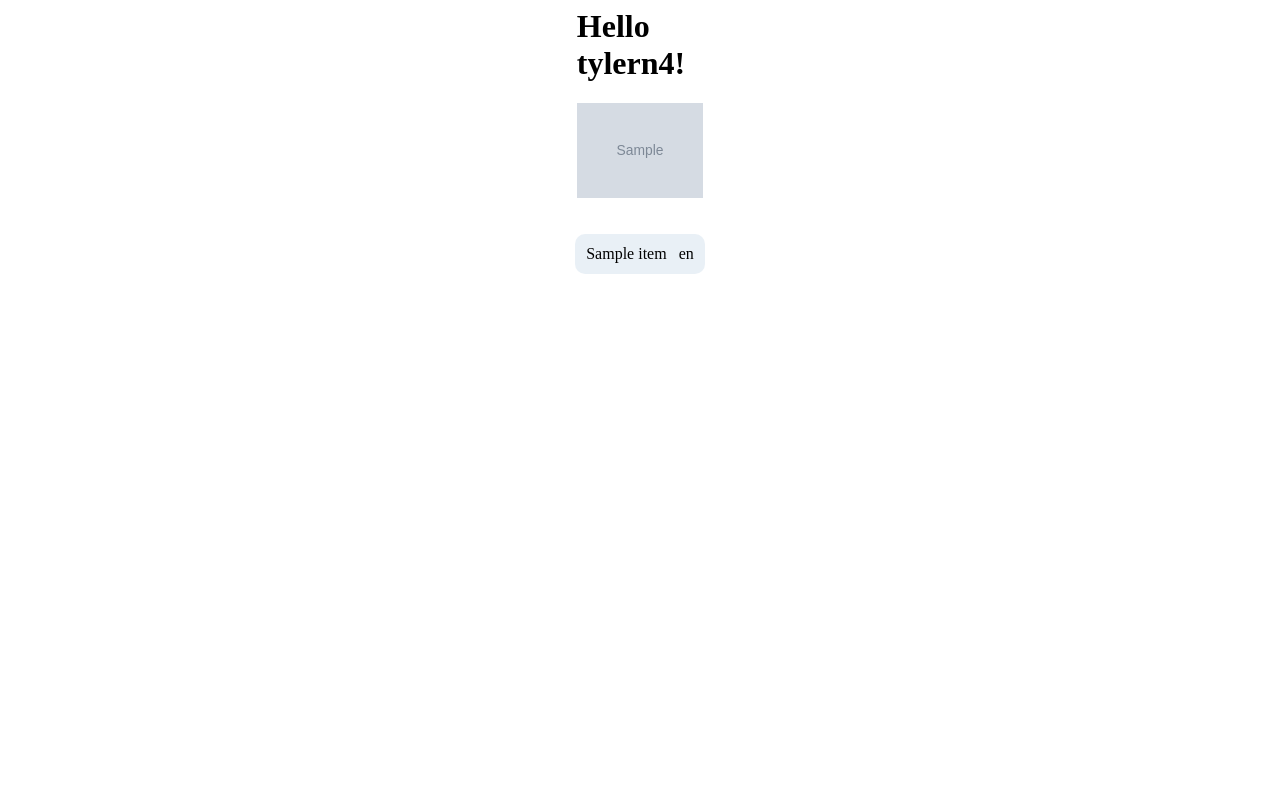
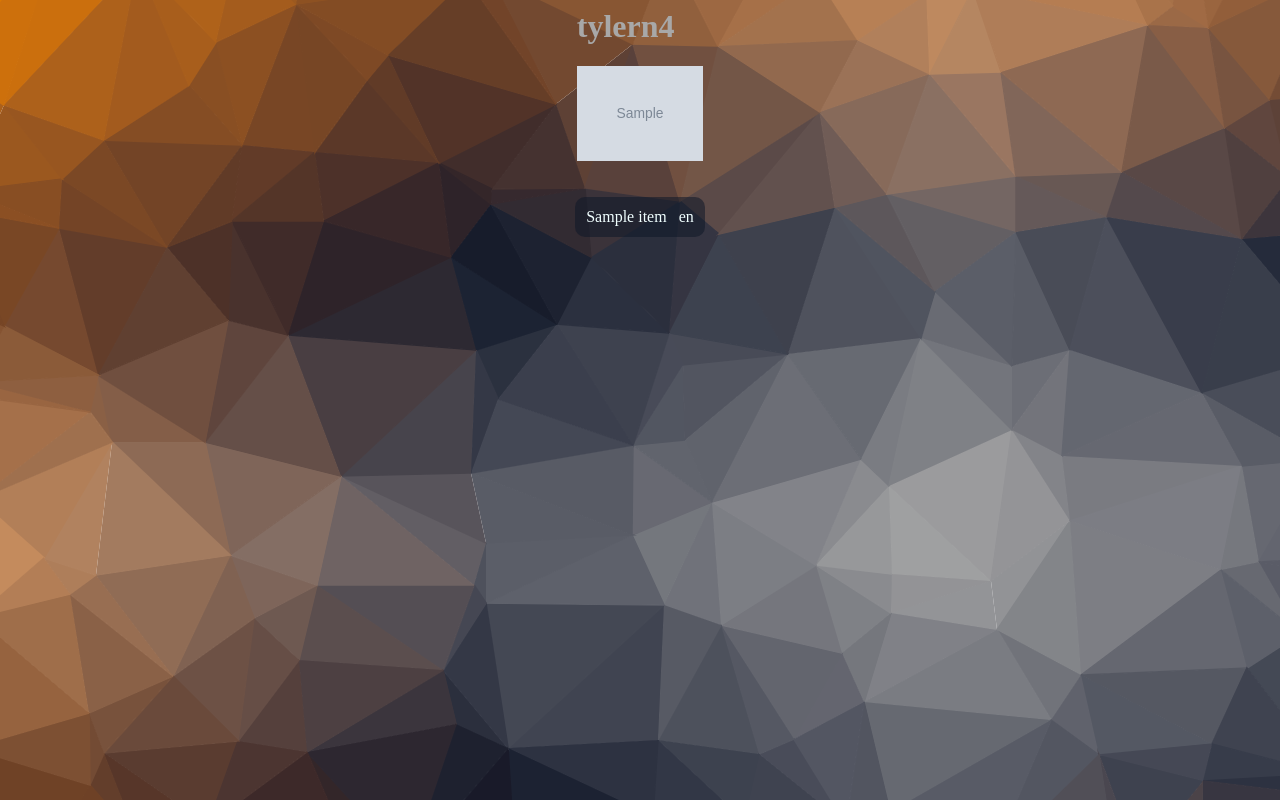
Before and after one commit to tylern4/website, a Flask app: page / in a window 1280 px wide. Run offline with Flask 2, Linux system fonts and the light colour scheme; grey boxes marked "Sample" are stand-in pictures; a database or web service that is not in the repository returns one stand-in record (values such as "Sample title"); data that the repository does not hold is empty.

Commit message:
Change colors and add background image

```diff
--- a/app.py
+++ b/app.py
@@ -2,7 +2,10 @@ from flask import Flask, render_template
 import requests
 import os
 
-app = Flask(__name__, template_folder='templates')
+app = Flask(__name__,
+            static_url_path='',
+            static_folder='templates',
+            template_folder='templates')
 
 
 header = {"Authorization": f"token {os.getenv('GITHUB_OAUTH')}"}
--- a/templates/hello.html
+++ b/templates/hello.html
@@ -1,15 +1,18 @@
 <!doctype html5>
+
 <style>
-    .body {
-        background-color: cornflowerblue;
+    body {
+        background-image: url("/img/back.png");
+        background-repeat: repeat;
+        background-attachment: fixed;
     }
 
     .table {
         border-spacing: 10;
-        background: rgba(70, 131, 180, 0.116);
+        background: #1018298c;
         text-align: center;
         border-radius: 10px;
-        border-color: cornflowerblue;
+        border-color: #1018297c;
         overflow: hidden;
         margin: 0 auto;
         position: center;
@@ -26,6 +29,11 @@
         margin-left: auto;
         margin-right: auto;
         width: 10%;
+        color: #a8a8a8;
+    }
+
+    .text {
+        color: azure;
     }
 </style>
 <html>
@@ -33,7 +41,7 @@
 
 
 <body>
-    <h1 class="h1">Hello {{ user }}!</h1>
+    <h1 class="h1">{{ user }}</h1>
 
     <img class="img" src={{ body.avatar_url }}>
     <br>
@@ -43,13 +51,12 @@
         <table class="table">
             {% for repo in repos %}
             <tr>
-                <td>{{ repo.name }}</td>
-                <td>{{ repo.language}}</td>
+                <td class="text">{{ repo.name }}</td>
+                <td class="text">{{ repo.language}}</td>
             </tr>
             {% endfor %}
         </table>
     </div>
-
 </body>
 
 </html>
```
Also changed, not shown: templates/img/back.png (added).
